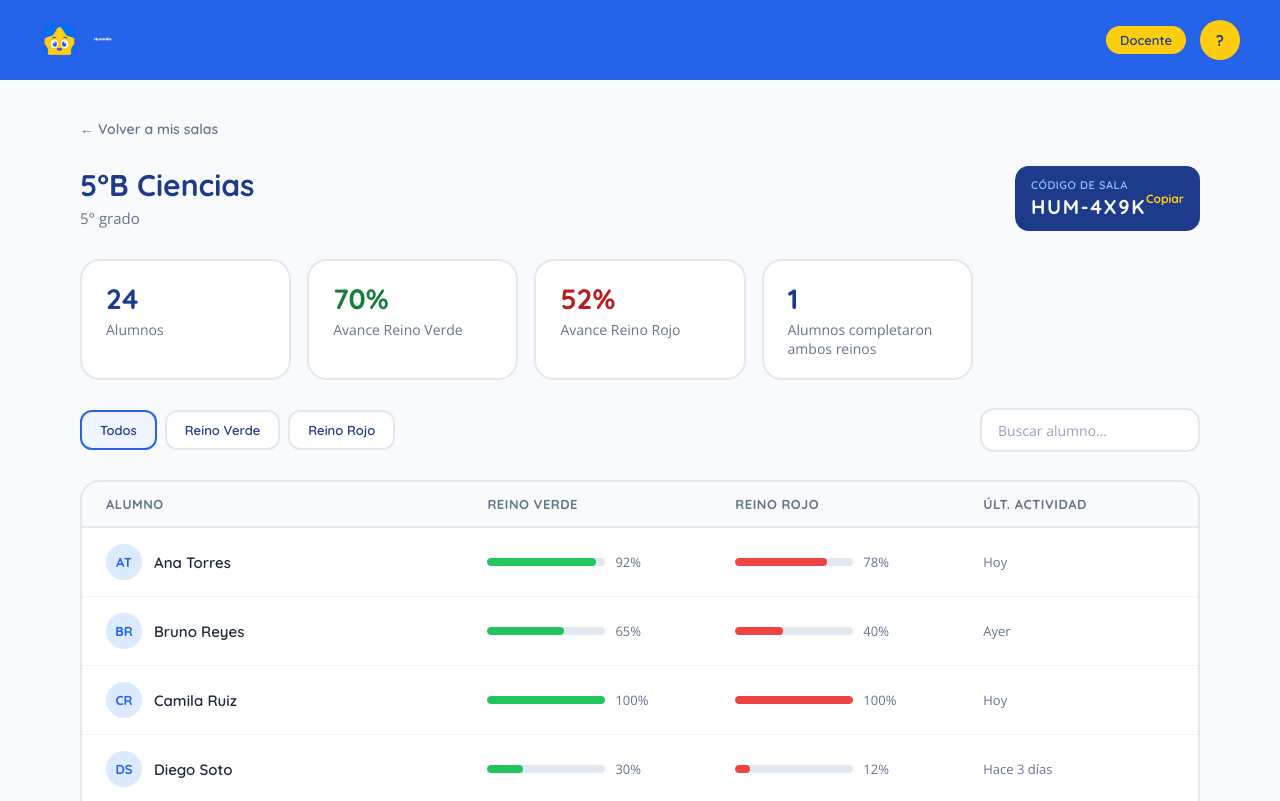
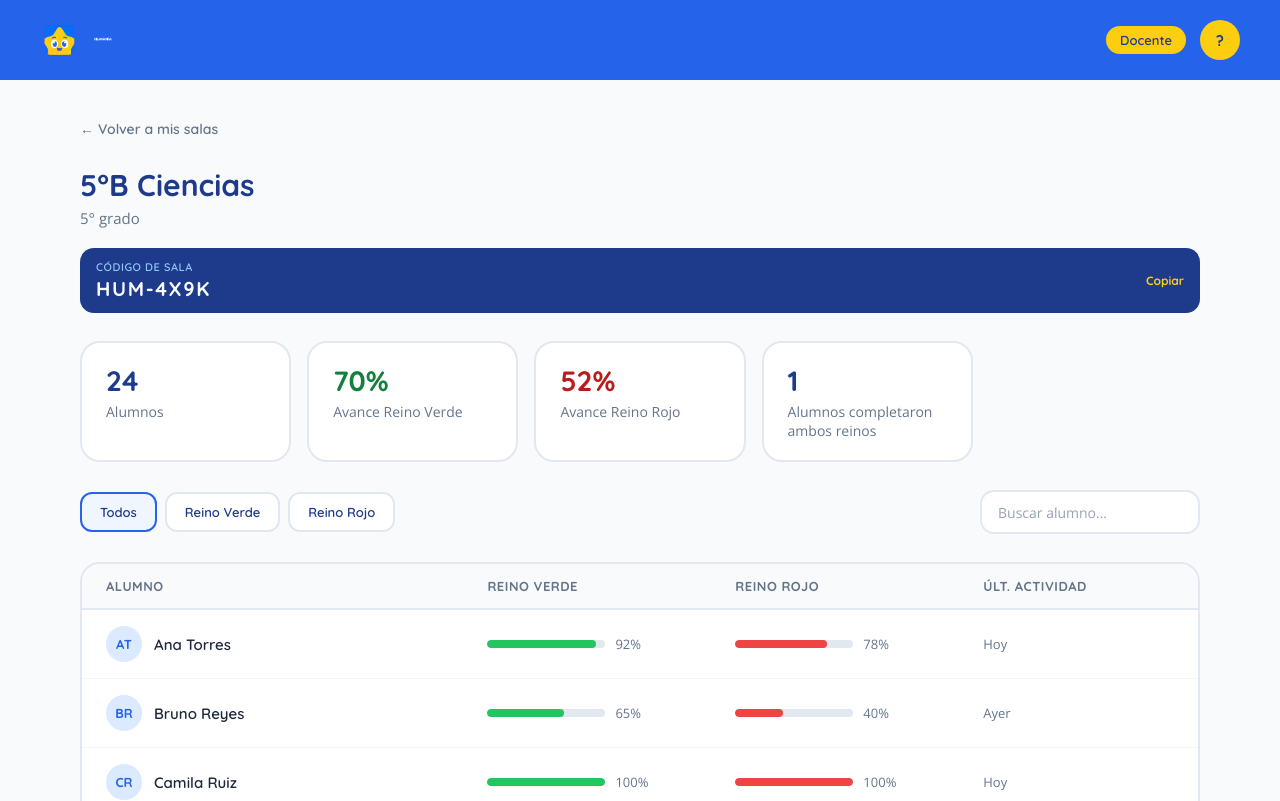
Before and after one commit to katemyme/Humania, a React (Vite) app in the folder panel-web/: page /salas/1 in a window 1280 px wide. Shown: the top 801 px of the page. Built offline with nearby package versions, Linux system fonts and the light colour scheme; sample sign-in values are in the browser's storage.

Commit message:
fix: botón Copiar accesible con feedback visual y anuncio a lector de pantalla

```diff
--- a/panel-web/src/components/RoomCodeChip.jsx
+++ b/panel-web/src/components/RoomCodeChip.jsx
@@ -1,14 +1,46 @@
+import { useState, useRef } from 'react'
 import styles from './RoomCodeChip.module.css'
 
+function copyToClipboard(text) {
+  if (navigator.clipboard) return navigator.clipboard.writeText(text)
+  // Fallback para contextos sin Clipboard API
+  const ta = document.createElement('textarea')
+  ta.value = text
+  ta.style.cssText = 'position:fixed;opacity:0'
+  document.body.appendChild(ta)
+  ta.focus()
+  ta.select()
+  document.execCommand('copy')
+  document.body.removeChild(ta)
+  return Promise.resolve()
+}
+
 export default function RoomCodeChip({ codigo, onCopy }) {
+  const [copied, setCopied] = useState(false)
+  const timerRef = useRef(null)
+
+  async function handleCopy() {
+    await copyToClipboard(codigo).catch(() => {})
+    setCopied(true)
+    onCopy?.(codigo)
+    clearTimeout(timerRef.current)
+    timerRef.current = setTimeout(() => setCopied(false), 1500)
+  }
+
   return (
-    <div className={styles.chip} onClick={onCopy} role="button" tabIndex={0}
-      onKeyDown={e => e.key === 'Enter' && onCopy()}>
+    <button
+      type="button"
+      className={`${styles.chip} ${copied ? styles.chipCopied : ''}`}
+      onClick={handleCopy}
+      aria-label={`Copiar código de sala ${codigo}`}
+    >
       <div className={styles.info}>
         <span className={styles.chipLabel}>Código de sala</span>
         <span className={styles.code}>{codigo}</span>
       </div>
-      <span className={styles.copyBtn}>Copiar</span>
-    </div>
+      <span className={styles.copyBtn} aria-live="polite" aria-atomic="true">
+        {copied ? '¡Copiado!' : 'Copiar'}
+      </span>
+    </button>
   )
 }
--- a/panel-web/src/components/RoomCodeChip.module.css
+++ b/panel-web/src/components/RoomCodeChip.module.css
@@ -1,5 +1,7 @@
 .chip {
+  width: 100%;
   background: var(--color-azul-oscuro);
+  border: none;
   border-radius: 14px;
   padding: 12px 16px;
   display: flex;
@@ -7,10 +9,11 @@
   justify-content: space-between;
   cursor: pointer;
   transition: background 0.15s;
-  outline: none;
+  text-align: left;
 }
-.chip:hover  { background: #162d6e; }
-.chip:focus-visible { box-shadow: 0 0 0 3px rgba(253, 205, 16, 0.5); }
+.chip:hover       { background: #162d6e; }
+.chip:focus-visible { outline: 3px solid rgba(253, 205, 16, 0.7); outline-offset: 2px; }
+.chipCopied { background: #162d6e; }
 
 .info {
   display: flex;
--- a/panel-web/src/views/SalaDetalle.jsx
+++ b/panel-web/src/views/SalaDetalle.jsx
@@ -32,9 +32,9 @@ export default function SalaDetalle() {
 
   const completados = alumnos.filter(s => s.verde === 100 && s.rojo === 100).length
 
-  function handleCopy() {
-    navigator.clipboard?.writeText(sala.codigo).catch(() => {})
-    showToast(`Código ${sala.codigo} copiado`)
+  // RoomCodeChip escribe al portapapeles internamente; aquí solo mostramos toast.
+  function handleCopy(codigo) {
+    showToast(`Código ${codigo} copiado`)
   }
 
   function filterClass(key) {
```
